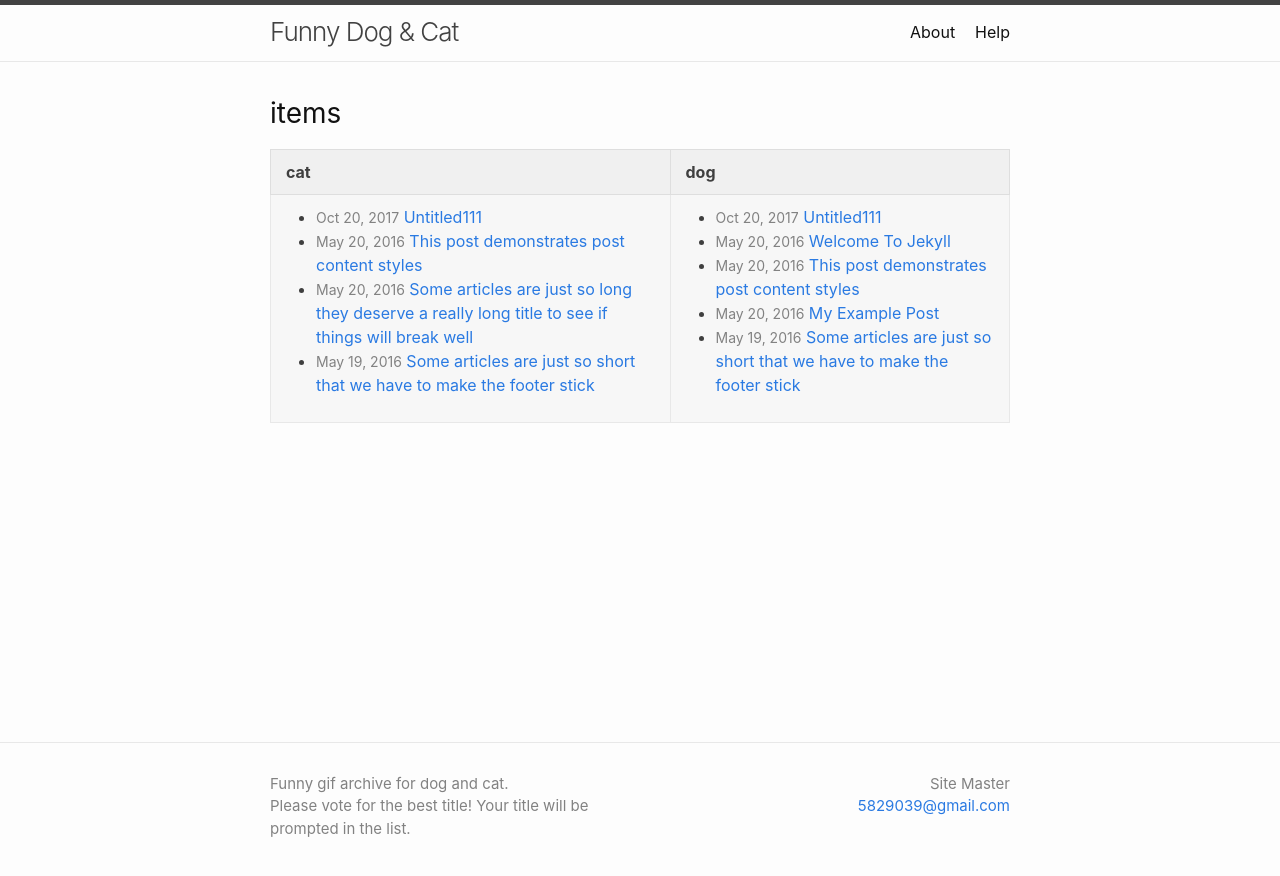
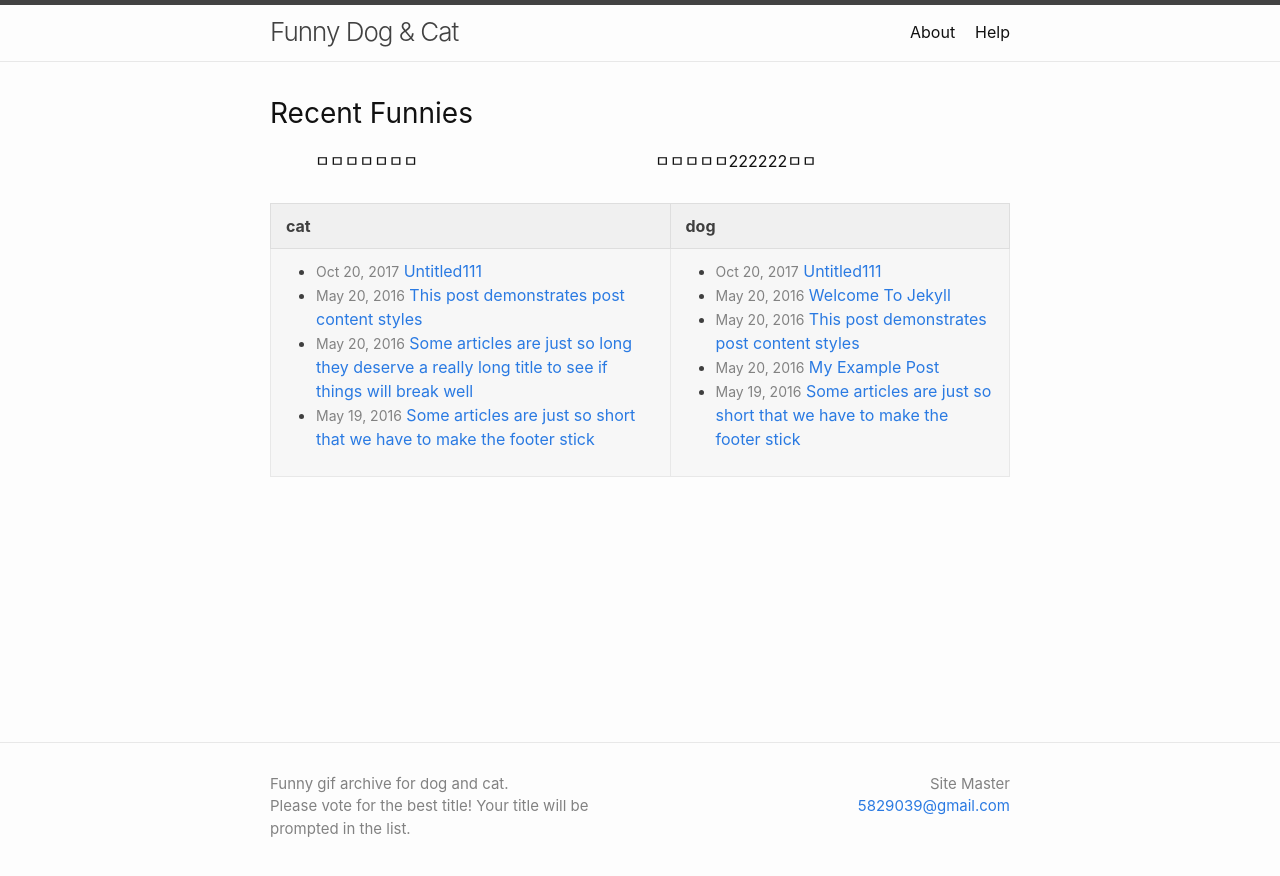
Before and after one commit to funnydogcat/alpha, a Jekyll site: the page built from index.md, in a window 1280 px wide. Shown: the top 876 px of the page. Built offline with Jekyll 4.4.1, drawn with Linux system fonts in a browser that asks for light colours.

Commit message:
ㅅㄷㄴㅅ

```diff
--- a/_layouts/home.html
+++ b/_layouts/home.html
@@ -9,7 +9,18 @@ layout: default
 
   {{ content }}
 
-  <h2 class="post-list-heading">{{ page.list_title | default: "items" }}</h2>
+  <h2 class="post-list-heading">Recent Funnies</h2>
+
+
+  <div class="wrapper">
+    <div class="footer-col one-half">
+      <p>ㅁㅁㅁㅁㅁㅁㅁ</p>
+    </div>
+    <div class="footer-col one-half">
+      <p>ㅁㅁㅁㅁㅁ222222ㅁㅁ</p>
+    </div>
+  </div>
+
   {%- if site.categories.size > 0 -%}
     <table>
       <tr>
@@ -21,11 +32,18 @@ layout: default
         {% for category in site.categories %}
           <td>
             <ul>
+              <!-- 최근20개만 가져오는 방법이 필요함 -->
               {% for post in category[1] %}
               <li>
+                <!-- 날짜 표시를 깔끔하게 할 필요가 있음 -->
                 {%- assign date_format = site.minima.date_format | default: "%b %-d, %Y" -%}
                 <span class="post-meta">{{ post.date | date: date_format }}</span>
+
+                <!-- 날짜와 타이틀을 깔끔하게 구분하는 디자인 필요 -->
+                <!-- 긴 타이틀의 경우 잘라서 보여주는 기능이 필요 -->
                 <a href="{{ post.url | relative_url }}">{{ post.title }}</a>
+
+                <!-- 내용을 살짝 보여주는 기능이 필요할까? -->
                 {%- if site.show_excerpts -%}
                   {{ post.excerpt }}
                 {%- endif -%}
```
